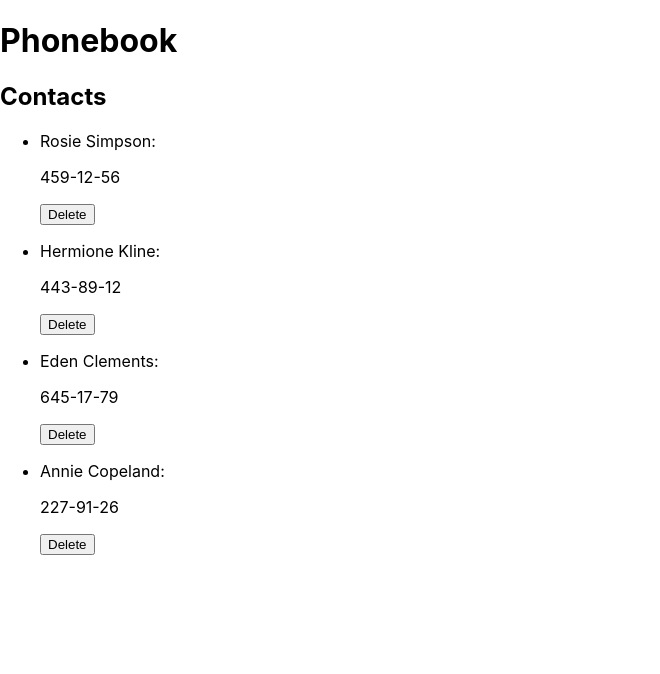
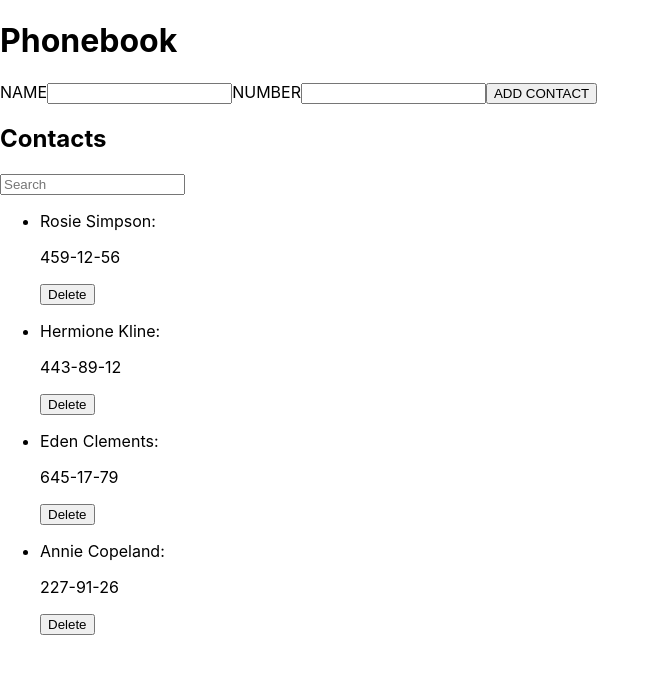
Before and after one commit to Tetyana8222/goit-react-hw-02-phonebook, a React (Create React App) app: page / in a window 1280 px wide. Shown: the top 674 px of the page, without its empty margins (0-660 px from the left). Built offline with nearby package versions, Linux system fonts and the light colour scheme.

Commit message:
add filter

```diff
--- a/src/components/App.jsx
+++ b/src/components/App.jsx
@@ -1,7 +1,7 @@
 import React, { Component } from 'react';
-import { nanoid } from 'nanoid';
-// import { ContactForm } from './ContactForm/ContactForm';
-import Filter from './Filter/Filter';
+
+import { ContactForm } from './ContactForm/ContactForm';
+import { Filter } from './Filter/Filter';
 import { ContactList } from './ContactList/ContactList';
 
 export class App extends Component {
@@ -16,13 +16,12 @@ export class App extends Component {
     name: '',
     number: '',
   };
-  addContact = contact => {
-    this.setState(prevState => {
-      return {
-        contacts: [...prevState.contacts, contact],
-      };
-    });
+  addContact = newContact => {
+    this.setState(prevState => ({
+      contacts: [...prevState.contacts, newContact],
+    }));
   };
+
   deleteContact = contactId => {
     this.setState(prevState => {
       return {
@@ -32,29 +31,24 @@ export class App extends Component {
       };
     });
   };
-
-  handleChangeInput = event => {
-    this.setState({
-      [event.target.name]: event.target.value,
-    });
+  handleFilterContacts = () => {
+    return this.state.contacts.filter(item =>
+      item.name.toLowerCase().includes(this.state.filter.toLowerCase().trim())
+    );
   };
-  // onSubmitForm = e => {
-  //   e.preventDefault();
-  //   const word = {
-  //     id: nanoid(3),
-  //     ...this.state,
-  //   };
-  // };
+  handleChange = event => {
+    this.setState({ filter: event.currentTarget.value });
+  };
 
   render() {
     return (
       <div>
         <h1>Phonebook</h1>
-        {/* <ContactForm addContact={this.addContact} /> */}
+        <ContactForm addContact={this.addContact} />
 
         <h2>Contacts</h2>
-        <Filter />
-        <ContactList contacts={this.state.contacts} />
+        <Filter handleChange={this.handleChange} value={this.state.filter} />
+        <ContactList contacts={this.handleFilterContacts()} />
       </div>
     );
   }
--- a/src/components/ContactForm/ContactForm.jsx
+++ b/src/components/ContactForm/ContactForm.jsx
@@ -1,22 +1,40 @@
 import React, { Component } from 'react';
-
+import { nanoid } from 'nanoid';
 export class ContactForm extends Component {
   state = {
     name: '',
     number: '',
   };
+  handleChangeInput = event => {
+    const { name, value } = event.currentTarget;
+    this.setState({
+      [name]: value,
+    });
+  };
+  handleSubmitForm = event => {
+    console.log(this.state);
+    event.preventDefault();
+    const newContact = {
+      id: nanoid(3),
+      ...this.state,
+    };
+    this.props.addContact(newContact);
+    //cleaning form reset
+    this.setState({ name: '', number: '' });
+  };
+
   render() {
     return (
-      <form onSubmit={this.onSubmitForm} action="">
+      <form onSubmit={this.handleSubmitForm}>
         <div>
-          <label htmlFor="">
+          <label>
             NAME
             <input
               onChange={this.handleChangeInput}
               type="text"
               name="name"
-              pattern="\+?\d{1,4}?[-.\s]?\(?\d{1,3}?\)?[-.\s]?\d{1,4}[-.\s]?\d{1,4}[-.\s]?\d{1,9}"
-              title="Phone number must be digits and can contain spaces, dashes, parentheses and can start with +"
+              pattern="^[a-zA-Zа-яА-Я]+(([' -][a-zA-Zа-яА-Я ])?[a-zA-Zа-яА-Я]*)*$"
+              title="Name may contain only letters, apostrophe, dash and spaces. For example Adrian, Jacob Mercer, Charles de Batz de Castelmore d'Artagnan"
               required
               value={this.state.name}
             />
@@ -33,9 +51,10 @@ export class ContactForm extends Component {
               value={this.state.number}
             />
           </label>
-          <button>ADD CONTACT</button>
+          <button type="submit">ADD CONTACT</button>
         </div>
       </form>
     );
   }
 }
+ContactForm.propTypes = {};
--- a/src/components/Filter/Filter.jsx
+++ b/src/components/Filter/Filter.jsx
@@ -1,5 +1,11 @@
 import React from 'react';
+import PropTypes from 'prop-types';
 
-export default function Filter() {
-  return <div></div>;
-}
+export const Filter = ({ handleChange, value }) => {
+  return <input onChange={handleChange} value={value} placeholder="Search" />;
+};
+
+Filter.propTypes = {
+  handleChange: PropTypes.func.isRequired,
+  value: PropTypes.string.isRequired,
+};
```
